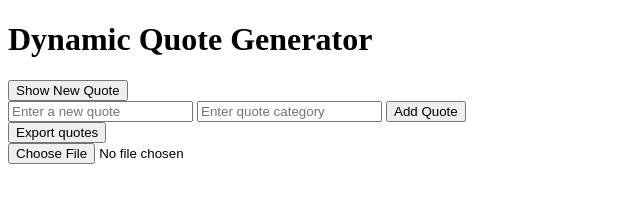
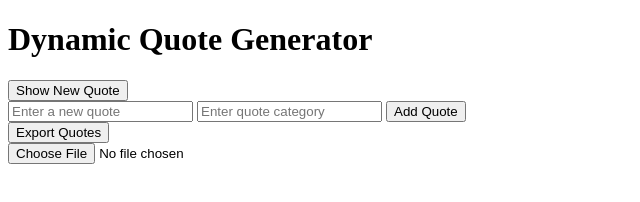
Before and after one commit to billandro/alx_fe_javascript, a plain HTML site: page dom-manipulation/index.html in a window 1280 px wide. Shown: the full height of the page, 0-640 px from the left. Drawn offline with Linux system fonts and the light colour scheme.

Commit message:
Change inner text of export button

```diff
--- a/dom-manipulation/index.html
+++ b/dom-manipulation/index.html
@@ -16,7 +16,7 @@
         <button id="add-quote">Add Quote</button>
     </div>
 
-    <button id="json-export">Export quotes</button>
+    <button id="json-export">Export Quotes</button>
     <div>
         <input type="file" id="importFile" accept=".json"/>
     </div>
```
